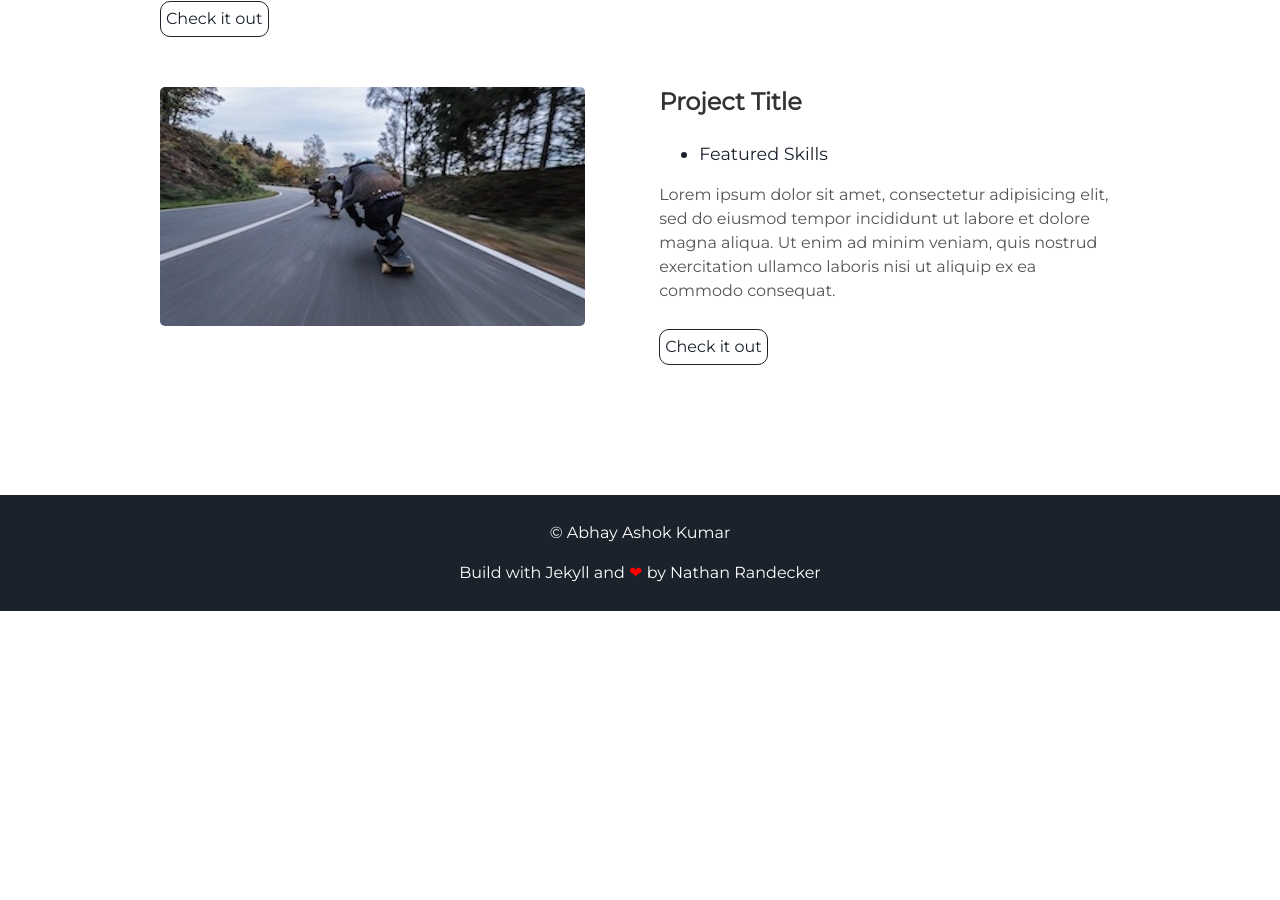
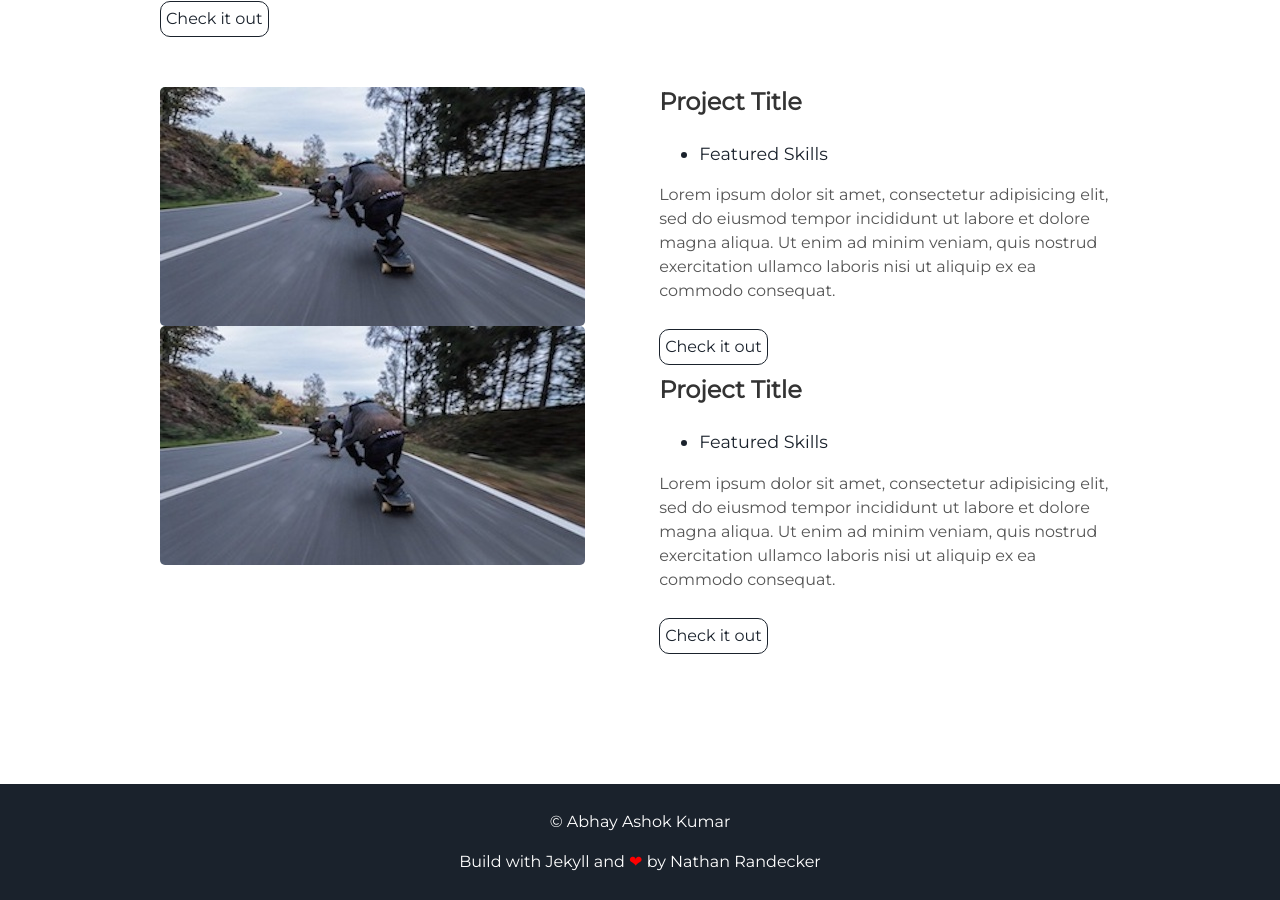
Before and after one commit to SSJAbatron/portfolio, a Jekyll site: the page built from index.html, in a window 1280 px wide and 900 px high, scrolled down 2012 px. Built offline with Jekyll 4.4.1, drawn with Linux system fonts in a browser that asks for light colours; before the commit the page ends 2623 px from its top, so only the background shows below that.

Commit message:
Update projects.html
Added New Project div

```diff
--- a/_includes/projects.html
+++ b/_includes/projects.html
@@ -26,4 +26,16 @@
     <p>Lorem ipsum dolor sit amet, consectetur adipisicing elit, sed do eiusmod tempor incididunt ut labore et dolore magna aliqua. Ut enim ad minim veniam, quis nostrud exercitation ullamco laboris nisi ut aliquip ex ea commodo consequat.</p>
     <a class="project-link" href="#">Check it out</a>
   </div>
+  <div class="user-projects">
+  <div class="images-left">
+    <img alt="mountains" src="{{ "/assets/img/skate.jpg" | prepend: site.baseurl }}" />
+  </div>
+  <div class="contents-right">
+    <h3> Project Title </h3>
+    <ul>
+      <li> Featured Skills</li>
+    </ul>
+    <p>Lorem ipsum dolor sit amet, consectetur adipisicing elit, sed do eiusmod tempor incididunt ut labore et dolore magna aliqua. Ut enim ad minim veniam, quis nostrud exercitation ullamco laboris nisi ut aliquip ex ea commodo consequat.</p>
+    <a class="project-link" href="#">Check it out</a>
+  </div>
 </div>
```
